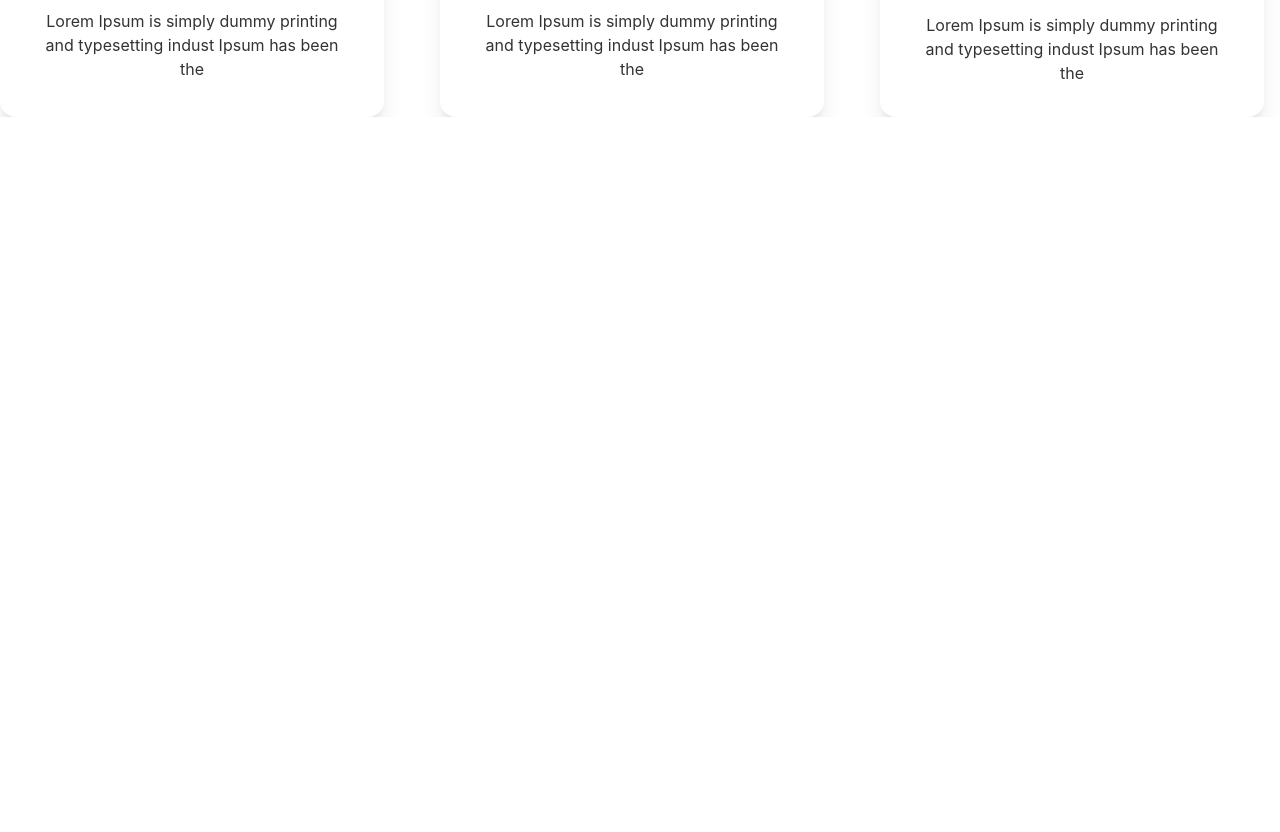
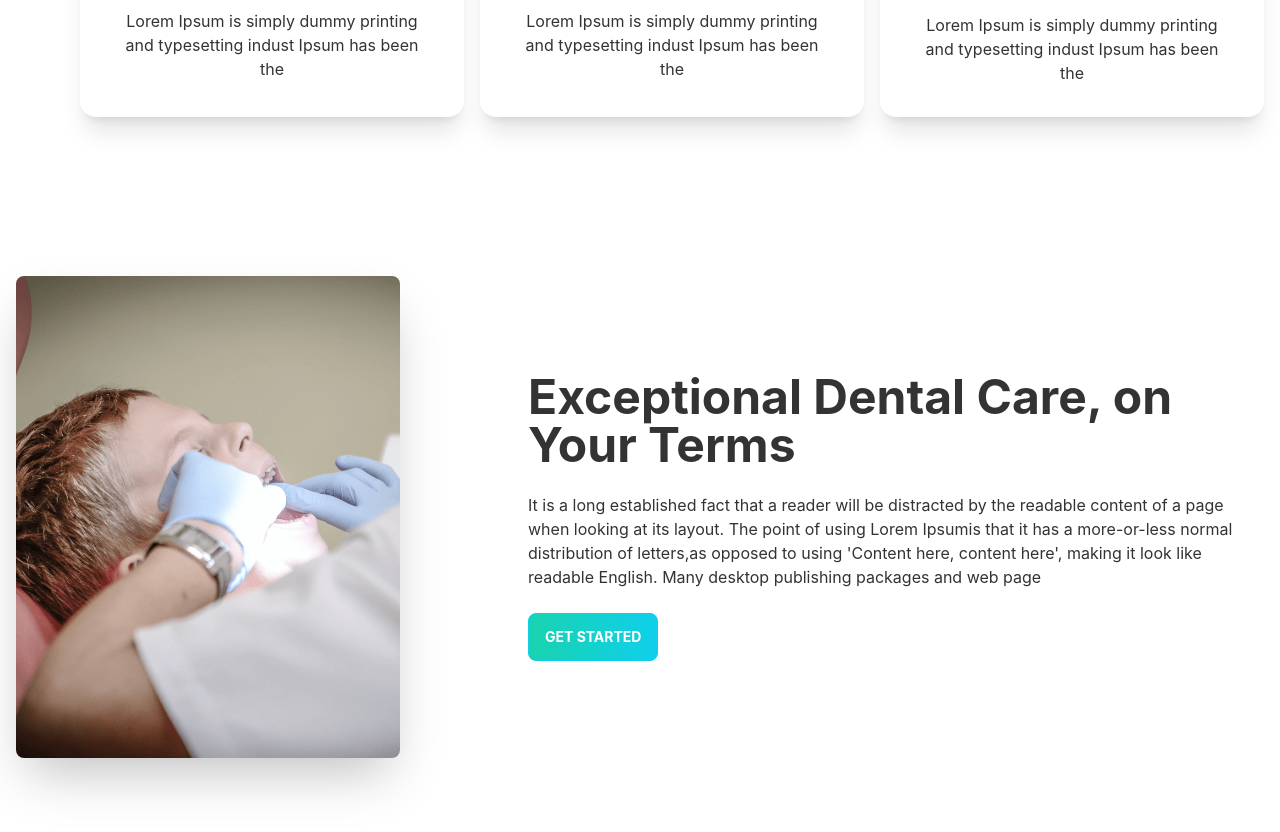
Before and after one commit to sayeef-rahman/dental-service-client, a React (Create React App) app: page / in a window 1280 px wide. Shown: the part 1370-2202 px from the top of the page. Before the commit the page ends 1487 px from the top, so only its background shows below. Built offline with nearby package versions, Linux system fonts and the light colour scheme.

Commit message:
Information Section Finished

```diff
--- a/src/Pages/Home/Home.js
+++ b/src/Pages/Home/Home.js
@@ -1,6 +1,7 @@
 import React from 'react';
 import Banner from './Banner';
 import Info from './Info';
+import Information from './Information';
 import Services from './Services';
 
 const Home = () => {
@@ -9,6 +10,7 @@ const Home = () => {
             <Banner></Banner>
             <Info></Info>
             <Services></Services>
+            <Information></Information>
         </div>
     );
 };
--- /dev/null
+++ b/src/Pages/Home/Information.js
@@ -0,0 +1,21 @@
+import React from 'react';
+import treatment from '../../assets/images/treatment.png'
+
+const Information = () => {
+    return (
+        <div>
+            <div class="hero min-h-screen mx-auto">
+                <div class="hero-content flex-col lg:flex-row">
+                    <img src={treatment} class="max-w-sm rounded-lg shadow-2xl" />
+                    <div className='pl-28'>
+                        <h1 class="text-5xl font-bold">Exceptional Dental Care, on Your Terms</h1>
+                        <p class="py-6">It is a long established fact that a reader will be distracted by the readable content of a page when looking at its layout. The point of using Lorem Ipsumis that it has a more-or-less normal distribution of letters,as opposed to using 'Content here, content here', making it look like readable English. Many desktop publishing packages and web page</p>
+                        <button class="btn btn-primary text-white font-bold bg-gradient-to-r from-secondary to-primary">Get Started</button>
+                    </div>
+                </div>
+            </div>
+        </div>
+    );
+};
+
+export default Information;
--- a/src/Pages/Home/Services.js
+++ b/src/Pages/Home/Services.js
@@ -26,7 +26,7 @@ const Services = () => {
         }
     ]
     return (
-        <div>
+        <div className='mx-10 lg:pl-10'>
             <div className='text-center mt-20'>
                 <p className='text-primary font-bold text-xl'>OUR SERVICES</p>
                 <p className='text-3xl'>Services We Provide</p>
```
